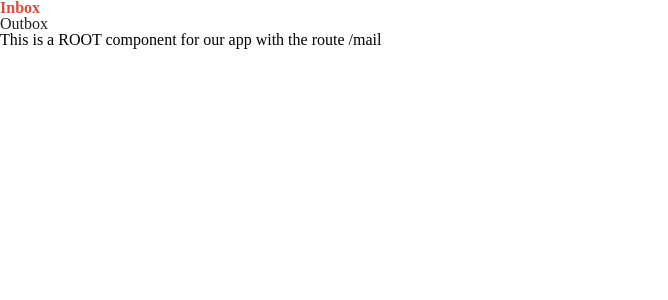
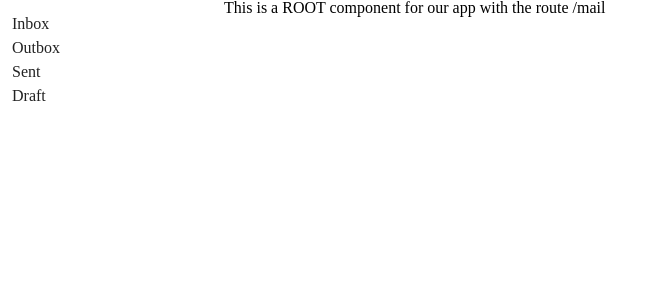
Before and after one commit to MaksymRudnyi/cli4, an Angular app: page /mail in a window 1280 px wide. Shown: the top 300 px of the page, without its empty margins (0-668 px from the left). Built offline with nearby package versions, Linux system fonts and the light colour scheme.

Commit message:
TG-4 - sidebar. new some additional implementation

```diff
--- a/src/app/email/sidebar/menu_item.ts
+++ b/src/app/email/sidebar/menu_item.ts
@@ -1,4 +1,29 @@
-  export class MenuItem {
-    text: string;
-    active: boolean;
+export interface IMenuItem {
+  text: string;
+}
+
+export class MenuItem implements IMenuItem{
+  id: number;
+
+  constructor(public text:string, private active: boolean = false) {
+    this.id = MenuItem.currentMenuItemId++;
   }
+
+  select() {
+    this.active = true;
+  }
+
+  unselect() {
+    this.active = false;
+  }
+
+  static currentMenuItemId = 1;
+
+}
+
+export let menuMock: MenuItem[] = [
+  new MenuItem('Inbox'),
+  new MenuItem('Outbox'),
+  new MenuItem('Sent'),
+  new MenuItem('Draft'),
+];
--- a/src/app/email/sidebar/sidebar.component.html
+++ b/src/app/email/sidebar/sidebar.component.html
@@ -1,5 +1,10 @@
-<div *ngFor="let item of menu">
-  <span [ngClass]="{'active': item.active}">
-    <a href="#">{{item.text}}</a>
-  </span>
+<div class='sidebar'>
+  <div class='menu-item'
+       *ngFor='let item of menu'
+       [ngClass]='{"active": item.active}'
+       (click)='menuItemClick($event, item)'>
+    <span>
+      <a href='#'>{{item.text}}</a>
+    </span>
+  </div>
 </div>
--- a/src/app/email/sidebar/sidebar.component.scss
+++ b/src/app/email/sidebar/sidebar.component.scss
@@ -1,14 +1,29 @@
 $menu_item_color: #222;
 $menu_active_item_color: #dd4b39;
+$menu_hover_background: #eee;
 
-span {
-  a {
-    color: $menu_item_color;
-    text-decoration: none;
+.sidebar {
+  margin: 12px;
+  float: left;
+  width: 200px;
+
+  .menu-item {
+    width: 100%;
     cursor: pointer;
-  }
-  &.active  a{
-    color: $menu_active_item_color;
-    font-weight: bold;
+    padding: 4px 0;
+
+    &.active span a {
+      color: $menu_active_item_color;
+      font-weight: bold;
+    }
+    &:hover {
+      background: $menu_hover_background;
+    }
+    span {
+      a {
+        color: $menu_item_color;
+        text-decoration: none;
+      }
+    }
   }
 }
--- a/src/app/email/sidebar/sidebar.component.ts
+++ b/src/app/email/sidebar/sidebar.component.ts
@@ -1,17 +1,5 @@
-import { Component } from '@angular/core';
-import { MenuItem } from './menu_item';
-
-const menuMock: MenuItem[] = [
-  {
-    text: 'Inbox',
-    active: true
-  },
-  {
-    text: 'Outbox',
-    active: false
-  }
-
-];
+import { Component, Output, EventEmitter } from '@angular/core';
+import { MenuItem, menuMock } from './menu_item';
 
 @Component({
   selector: 'app-sidebar',
@@ -19,5 +7,15 @@ const menuMock: MenuItem[] = [
   styleUrls: ['./sidebar.component.scss']
 })
 export class SidebarComponent {
+  selectedItem: number;
   menu: MenuItem[] = menuMock;
+  @Output() onMenuSelected = new EventEmitter<number>();
+
+  menuItemClick(event: Event, item: MenuItem) {
+    event.preventDefault();
+    this.onMenuSelected.emit(item.id);
+    this.selectedItem = item.id;
+    this.menu.forEach((item) => item.unselect());
+    item.select();
+  }
 }
```
